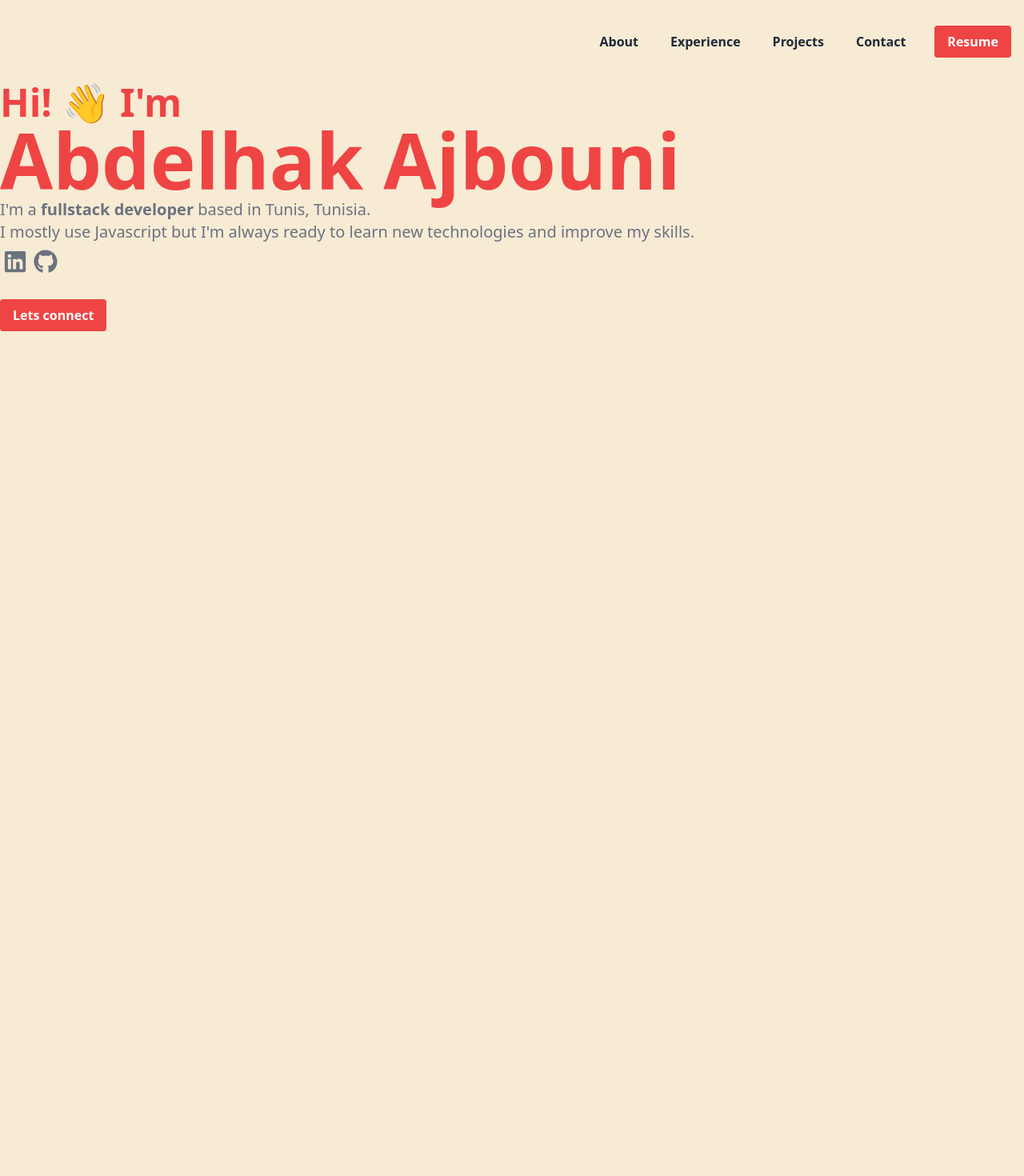
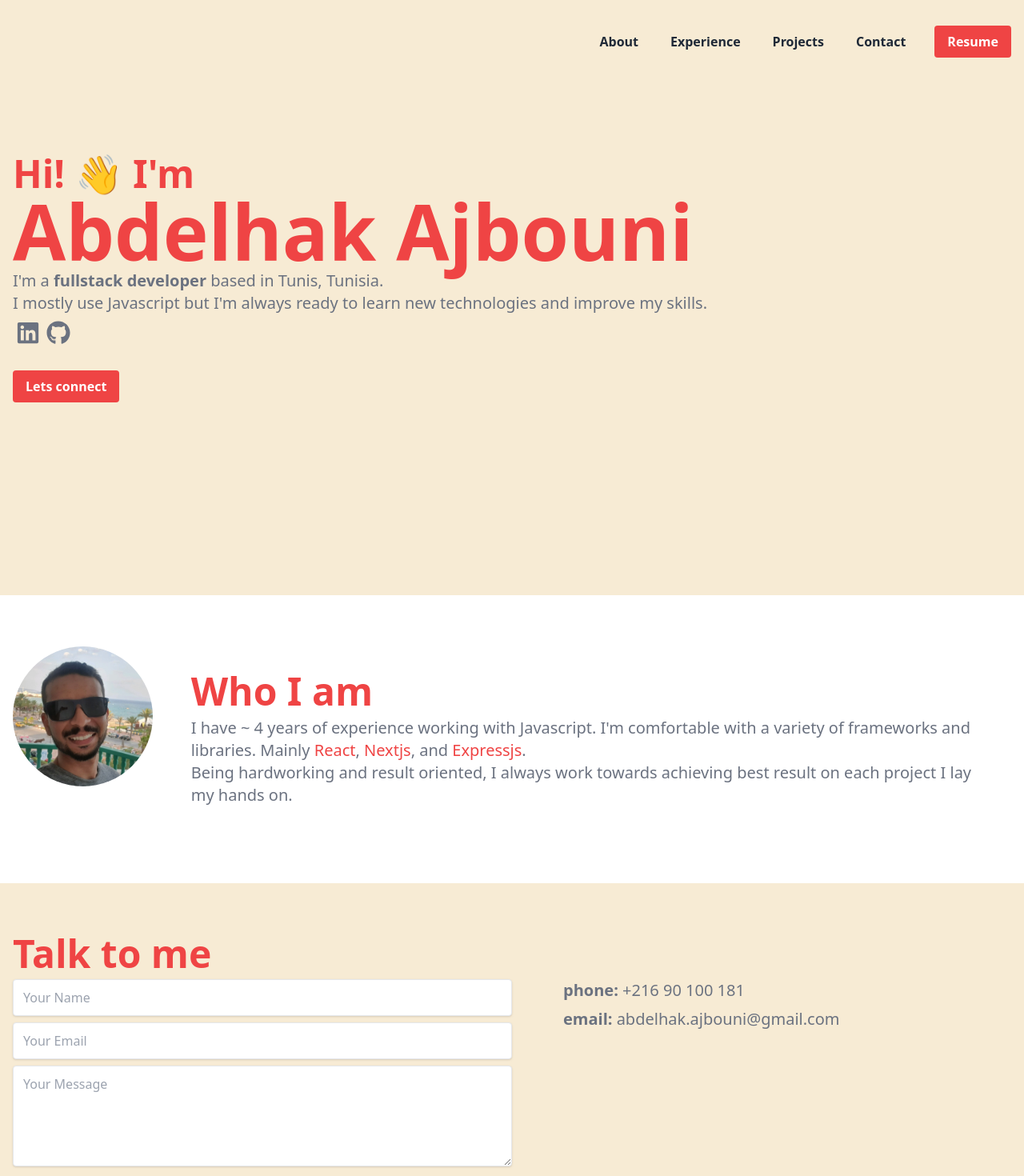
Before and after one commit to abdelhak-ajbouni/portfolio, a Next.js app: page / in a window 1280 px wide. Shown: the top 1470 px of the page at 80% size. Before the commit the page ends 800 px from the top, so only its background shows below. Built offline with nearby package versions, Linux system fonts and the light colour scheme.

Commit message:
compose index page

```diff
--- a/src/pages/index.tsx
+++ b/src/pages/index.tsx
@@ -1,7 +1,10 @@
 import type { NextPage } from 'next'
 import Head from 'next/head'
 
+import Container from "src/components/layout/Container"
 import Intro from 'src/components/Intro'
+import About from 'src/components/About'
+import Contact from 'src/components/Contact'
 
 const Home: NextPage = () => {
   return (
@@ -11,7 +14,24 @@ const Home: NextPage = () => {
         <link rel="icon" href="/favicon.ico" />
       </Head>
 
-      <Intro />
+      <header className="h-[calc(100vh-10rem)] flex flex-col justify-center">
+        <Container className="px-4 py-2">
+          <Intro />
+        </Container>
+      </header>
+
+      <div className="bg-white">
+        <Container className="px-4 py-16">
+          <About />
+        </Container>
+      </div>
+
+      <div>
+        <Container className="px-4 py-16">
+          <Contact />
+        </Container>
+      </div>
+
     </div>
   )
 }
--- a/tailwind.config.js
+++ b/tailwind.config.js
@@ -4,7 +4,17 @@ module.exports = {
     "./src/**/*.{js,jsx,ts,tsx}",
   ],
   theme: {
-    extend: {},
+    extend: {
+      keyframes: {
+        float: {
+          '0%, 100%': { transform: 'translatey(0px)' },
+          '50%': { transform: 'translatey(-20px)' },
+        }
+      },
+      animation: {
+        float: 'float 5s ease-in-out infinite',
+      }
+    },
   },
   plugins: [],
 }
```
Also changed, not shown: public/images/avatar.jpeg (added), public/images/vercel.svg (deleted).
